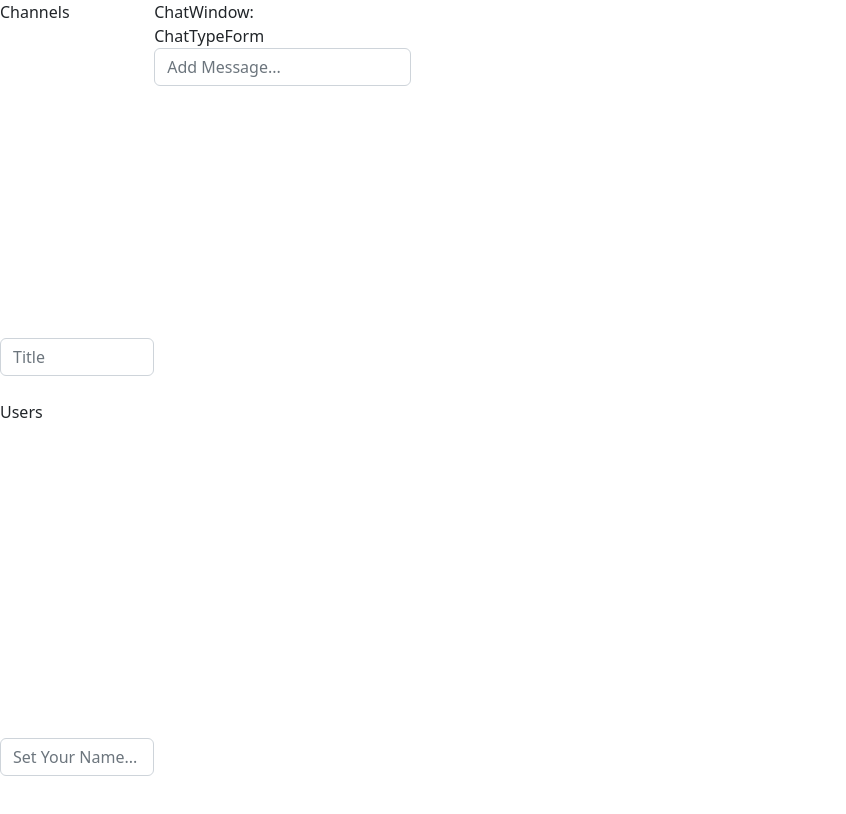
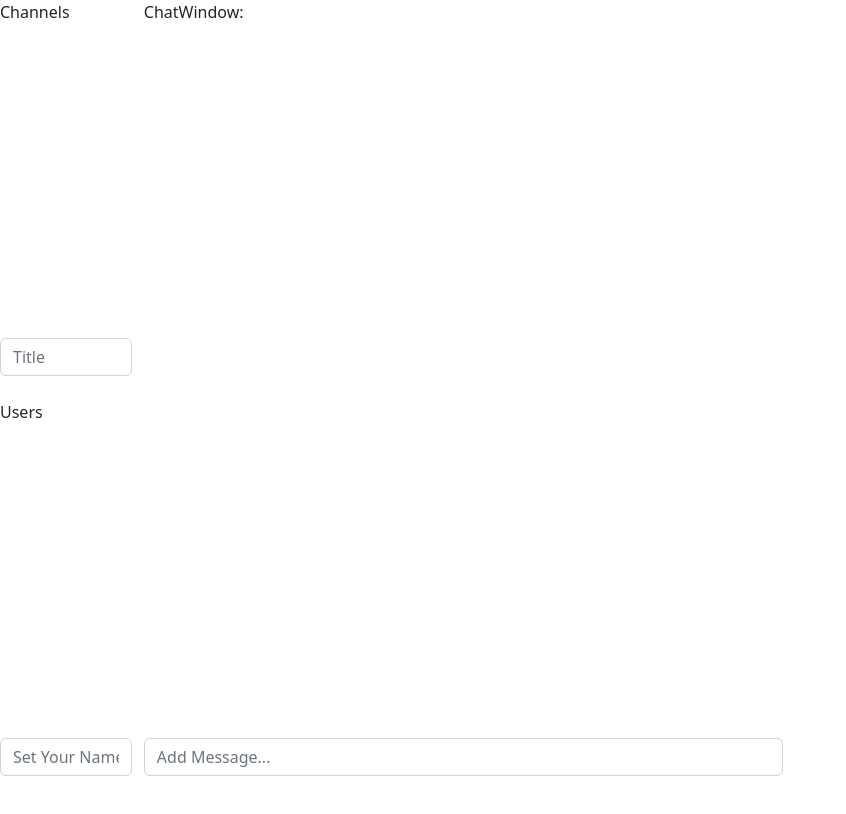
Before and after one commit to battorydev/chatroom-client, a React (Vite) app: page / in a window 1280 px wide. Shown: the top 814 px of the page, without its empty margins (0-846 px from the left). Built offline with nearby package versions, Linux system fonts and the light colour scheme.

Commit message:
Update message section style

```diff
--- a/src/App.jsx
+++ b/src/App.jsx
@@ -41,7 +41,9 @@ function App() {
         <ChannelSection channels={channels} addChannel={addChannel} displayActiveChannel={displayActiveChannel}/>
         <UsersSection users={users} addUser={addUser}/>
       </div>
+      <div className='container'>
       <ChatWindow channel={activeChannel} />
+      </div>
     </div>
   )
 }
--- a/src/components/ChatMessage.jsx
+++ b/src/components/ChatMessage.jsx
@@ -2,13 +2,15 @@ import React from 'react'
 
 function ChatMessage({messages}) {
   return (
-    <>
-    {
-        messages.map((m) => {
-            return (<div key={m.id}>{m.msg}</div>)
-        }
-    )}
-    </>
+    <ul>
+        <li>
+        {
+            messages.map((m) => {
+                return (<div className='body' key={m.id}>{m.msg}</div>)
+            }
+        )}
+        </li>
+    </ul>
   )
 }
 
--- a/src/components/ChatTypeForm.jsx
+++ b/src/components/ChatTypeForm.jsx
@@ -12,7 +12,6 @@ function ChatTypeForm({addMessage}) {
 
   return (
     <>
-    <div>ChatTypeForm</div>
     <form onSubmit={onSubmit}>
         <div className="form-group">
             <input type="text" className="form-control" ref={msgRef} placeholder='Add Message...'/>
--- a/src/components/ChatWindow.jsx
+++ b/src/components/ChatWindow.jsx
@@ -16,14 +16,17 @@ function ChatWindow({channel}) {
     }
 
   return (
-    <div>
-        <div>ChatWindow: {channel ? channel.name : ""}</div>
-        {console.log("rerendering ChatWindow Ch:" + channel)}
-        <div>
-            <ChatMessage messages={messages}/>
-            <ChatTypeForm addMessage={addMessage} />
+    <>
+        <div className='panel-heading'>ChatWindow: {channel ? channel.name : ""}</div>
+        <div className='panel-body messages-container'>
+            {   console.log("rerendering ChatWindow Ch:" + channel)}
+
+           <div className='messages'>
+                <ChatMessage messages={messages}/>
+                <ChatTypeForm addMessage={addMessage} />
+            </div>
         </div>
-    </div>
+    </>
   )
 }
 
```
